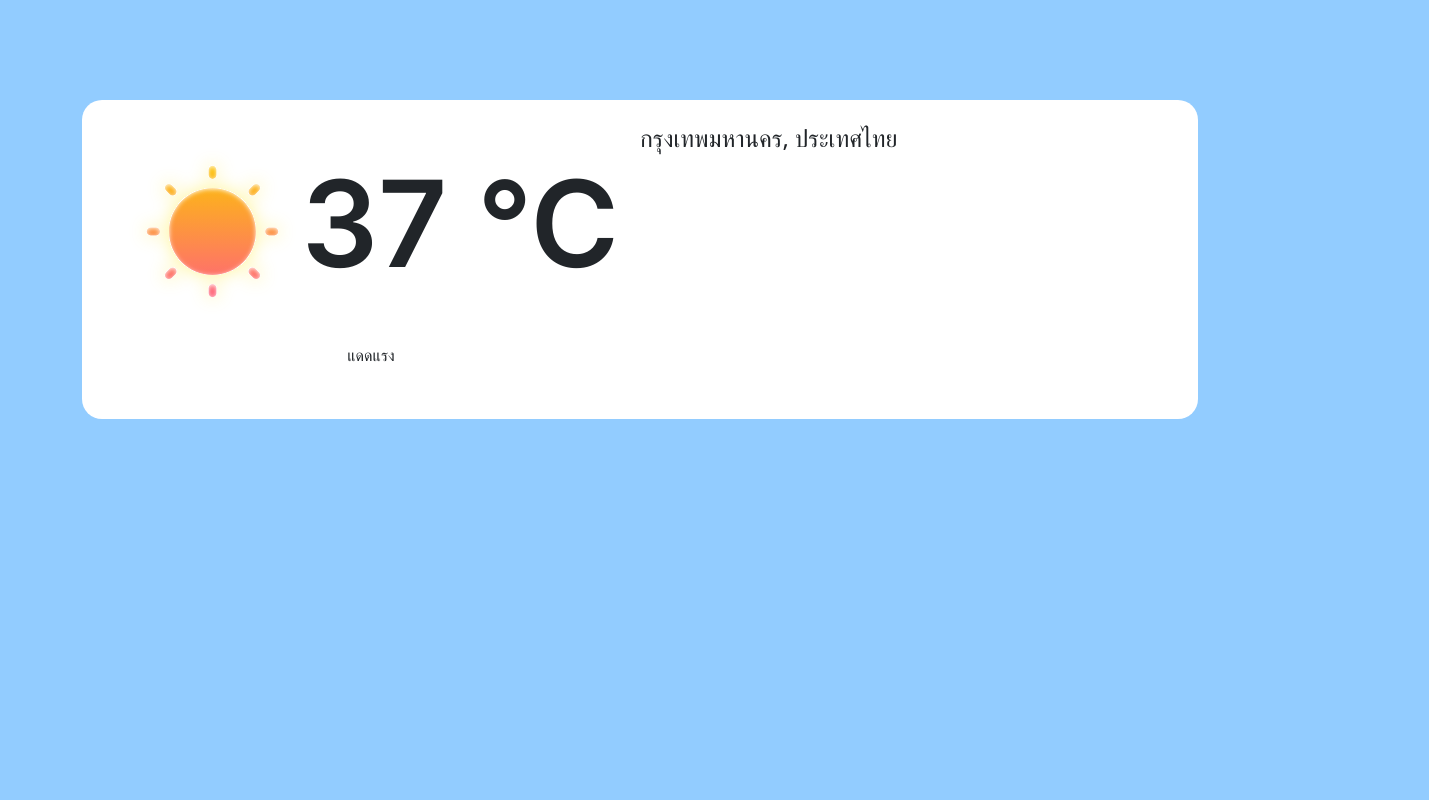
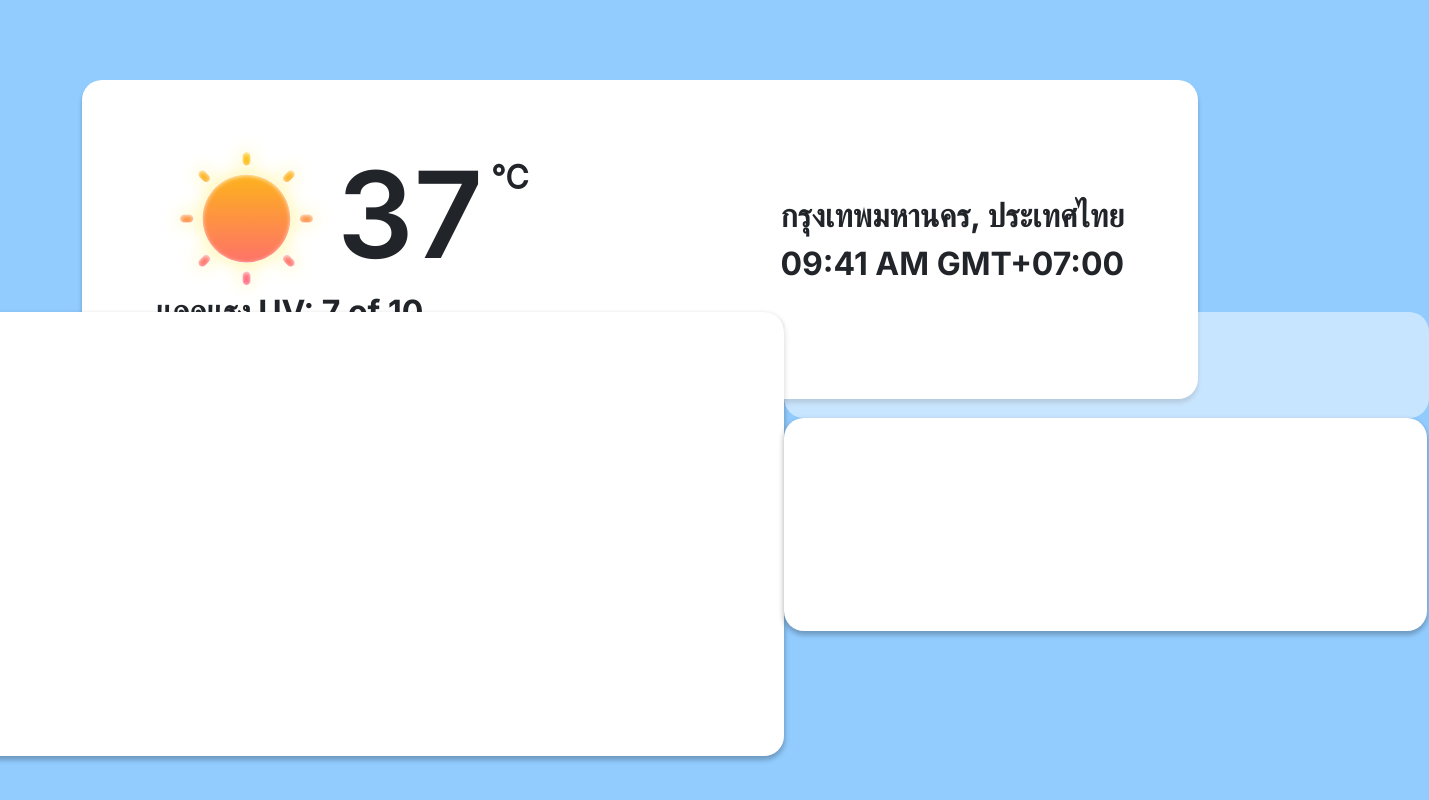
Before and after one commit to Phear21/Wther, an Angular app in the folder my-app/: page / in a window 1280 px wide. Shown: the whole page, 1429 px wide, since content can reach past the window. Built offline with nearby package versions, Linux system fonts and the light colour scheme.

Commit message:
fix:create live-data-static

```diff
--- a/my-app/src/app/component/homepage/homepage.component.css
+++ b/my-app/src/app/component/homepage/homepage.component.css
@@ -8,45 +8,128 @@
 .container {
   display: flex;
   justify-content: center;
-  height: 10vh; /* Adjust the height as needed */
-  margin-top: 100px;
+  height: 19vh; /* Adjust the height as needed */
+  margin-top: 80px;
+
 }
 
-.live-info {
+.live {
   display: flex;
   justify-content: center;
-  width: 1400px;
-  height: 319px;
+  width: 1684px;
+  height: 319.36px;
+
+  background: #FFFFFF;
+  box-shadow: 0px 4px 4px rgba(0, 0, 0, 0.25);
   border-radius: 20px;
-  background-color: #FFFFFF; /* Adjust the background color as needed */
   padding: 20px;
+  font-family: 'Inter', sans-serif;
+  box-shadow: 0,0,0,1;
 }
 
-.current-box {
+  .live-info-box {
+    width: 50%;
+    height: 100%;
+    display: flex;
+    flex-direction: column;
+
+    justify-content: center;
+    font-family: 'Inter', sans-serif;
+    font-weight: 600;
+    margin-left: 5%;
+    margin-top: 1%;
+  }
+
+  .live-info{
+    display: flex;
+    align-items: center;
+    height: 50%;
+  }
+
+  .live-info img {
+    height: 130%;
+  }
+  .temperature {
+    display: flex;
+    align-items: flex-start;
+
+  }
+    .temperature-data {
+      margin-top: 5%;
+      font-size: 120px;
+
+
+    }
+
+    .temperature span {
+      font-size: 32px;
+      margin-top: 20%;
+
+    }
+  .uv-data p{
+    font-weight: 800;
+
+    font-size: 32px;
+  }
+
+
+.right-data {
+  font-size: 24px; /* Adjust the font size as needed */
   width: 50%;
-  height: 100%;
+  font-family: 'Inter', sans-serif;
   display: flex;
   flex-direction: column;
-  align-items: center;
+  justify-content: center;
+  font-weight: 800;
+  font-size: 32px;
+  text-align: right;
+  margin-right: 5%;
 }
 
-.current-info {
-  display: flex;
-  align-items: center;
-  height: 80%;
+
+/* For the today weater */
+.today-weather{
+
+width: 933px;
+height: 444px;
+
+
+background: #FFFFFF;
+box-shadow: 0px 3px 5px 1px rgba(0, 0, 0, 0.25);
+border-radius: 20px;
 }
 
-.current-info img {
-  height: 80%;
+.bottom-data{
+
+  display: flex;
+  justify-content: center;
+  width: 1684px;
+  height: 319.36px;
 }
 
-.temperature {
-  font-size: 120px;
-  font-family: 'Inter', sans-serif;
-  font-weight: 600;
+.recommended{
+  display: flex;
+  flex-direction: column;
 }
 
-.location {
-  font-size: 24px; /* Adjust the font size as needed */
-  width: 50%;
+.recommended-item {
+
+width: 645px;
+height: 136.5px;
+left: 1163px;
+top: 599px;
+
+background: rgba(255, 255, 255, 0.5);
+border-radius: 20px;
 }
+
+.recommended-transport {
+  width: 642.73px;
+  height: 274.95px;
+  left: 1165.27px;
+  top: 760.04px;
+
+  background: #FFFFFF;
+  box-shadow: 0px 3px 5px 1px rgba(0, 0, 0, 0.25);
+  border-radius: 20px;
+}
--- a/my-app/src/app/component/homepage/homepage.component.html
+++ b/my-app/src/app/component/homepage/homepage.component.html
@@ -1,25 +1,53 @@
 <div class="container">
 
-    <div class="live-info">
-        <div class="current-box">
-            <div class="current-info">
+    <div class="live">
+        <div class="live-info-box">
+            <div class="live-info">
                 <img src="../assets/Sunny.svg" alt="">
+              <div class="temperature">
+                <p class="temperature-data">
+                  37
+                </p>
+                <span>
+                  &nbsp;&#8451;
+                </span>
 
-                <p class="temperature">
-                        37 °C
-                </p>
-
+              </div>
             </div>
-            <div>
-                <p>แดดแรง</p>
+            <div class="uv-data">
+                <p>แดดแรง  UV: 7 of 10</p>
             </div>
 
 
         </div>
 
-      <div class="location">
-        กรุงเทพมหานคร, ประเทศไทย
+      <div class="right-data">
+        <span>
+          กรุงเทพมหานคร, ประเทศไทย
+        </span>
+        <span>
+          09:41 AM GMT+07:00
+        </span>
+
       </div>
 
     </div>
   </div>
+
+
+
+<div class="container">
+  <div class="bottom-data">
+    <div  class="today-weather">
+    </div>
+    <div class="recommended">
+      <div class="recommended-item">
+
+      </div>
+      <div class="recommended-transport">
+
+      </div>
+    </div>
+  </div>
+
+</div>
```
Also changed, not shown: 1 other file (tests, documents, lock files or other folders).
